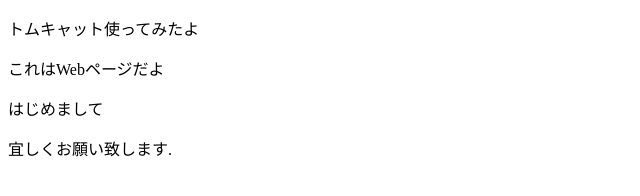
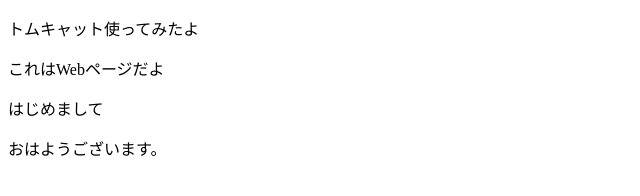
Before and after one commit to hidakosuke22/JV15, a plain HTML site: page HellowTomcat/index.html in a window 1280 px wide. Shown: the full height of the page, 0-640 px from the left. Drawn offline with Linux system fonts and the light colour scheme.

Commit message:
コミット練習

```diff
--- a/HellowTomcat/index.html
+++ b/HellowTomcat/index.html
@@ -9,6 +9,6 @@
 	<p>トムキャット使ってみたよ</p>
 	<p>これはWebページだよ</p>
 	<p>はじめまして</p>
-	<p>宜しくお願い致します.</p>
+	<p>おはようございます。</p>
 </body>
 </html>
```
